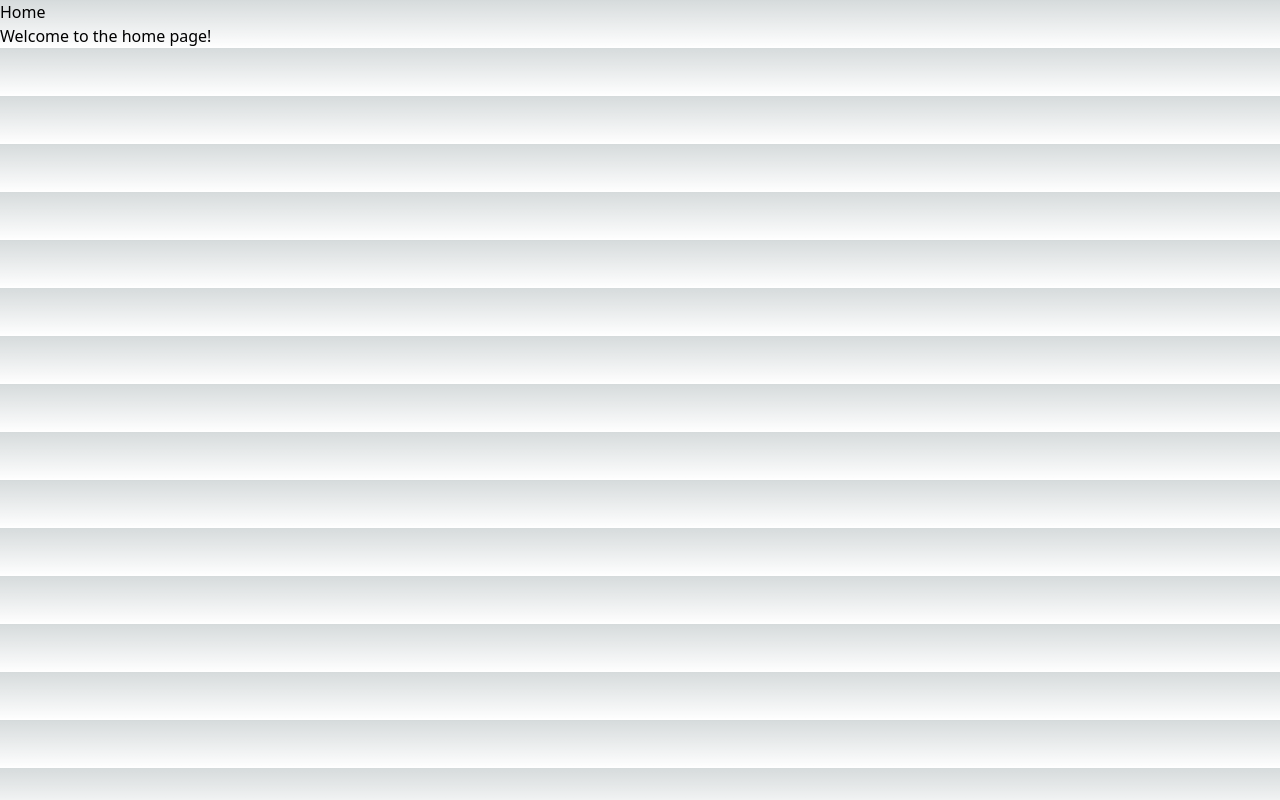
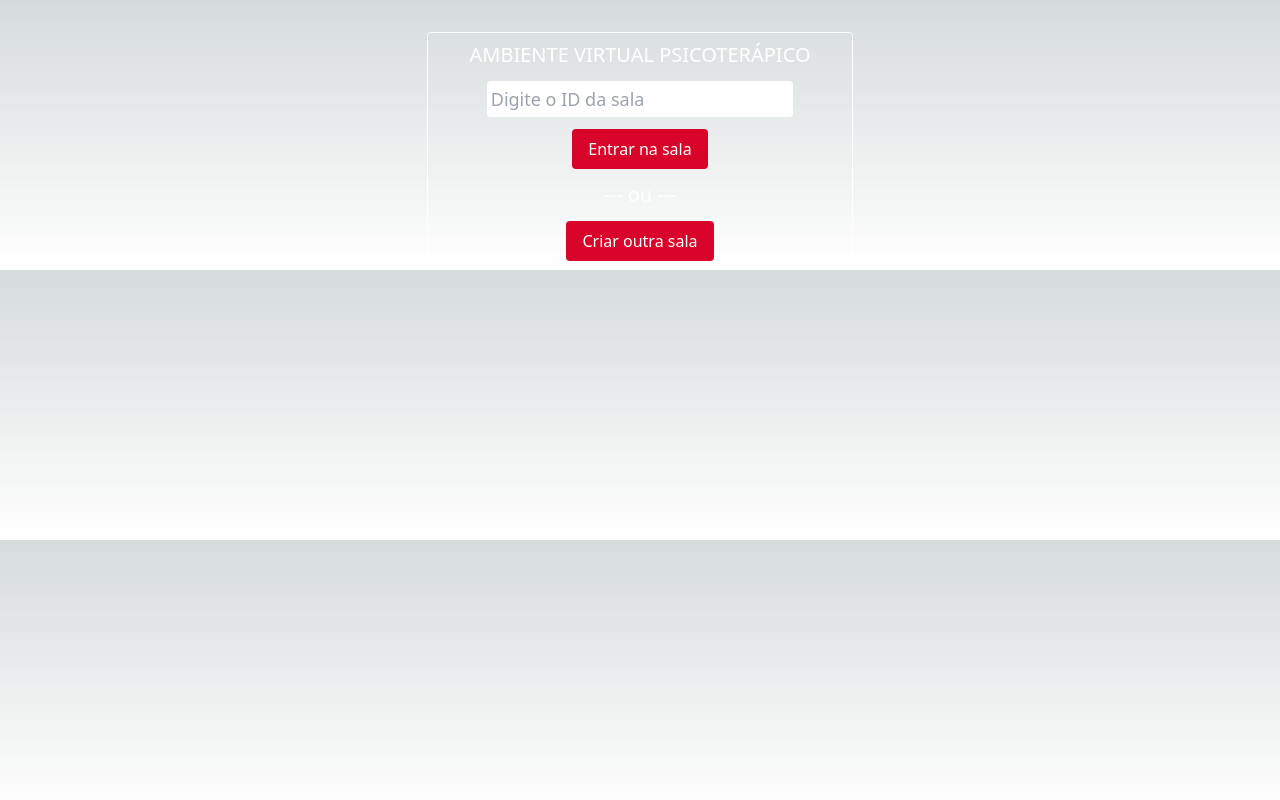
Before and after one commit to JoonMarion/ava-meeting, a Next.js app: page / in a window 1280 px wide. Built offline with nearby package versions, Linux system fonts and the light colour scheme; no server answers.

Commit message:
feats: allow devices and start local meeting

```diff
--- /dev/null
+++ b/component/Player/index.js
@@ -0,0 +1,18 @@
+import ReactPlayer from 'react-player'
+
+const Player = (props) => {
+  const { playerId, url, muted, playing } = props;
+
+  return (
+    <div>
+      <ReactPlayer
+        key={playerId}
+        url={url}
+        muted={muted}
+        playing={playing}
+      />
+    </div>
+  )
+}
+
+export default Player;
--- /dev/null
+++ b/hooks/useMediaStream.js
@@ -0,0 +1,30 @@
+import  { useState, useEffect, useRef } from "react";
+
+const useMediaStream = () => {
+  const [state, setState] = useState(null);
+
+  const isStreamSet = useRef(false);
+
+  useEffect(() => {
+    if (isStreamSet.current) return;
+    isStreamSet.current = true;
+    (async function initStream() {
+      try {
+        const stream = await navigator.mediaDevices.getUserMedia({
+          audio: true,
+          video: true,
+        });
+        console.log("Setting your stream");
+        setState(stream);
+      } catch (e) {
+        console.log("Error in Navigator..", e);
+      }
+    })();
+  }, []);
+
+  return {
+    stream: state,
+  };
+};
+
+export default useMediaStream;
--- /dev/null
+++ b/hooks/usePeer.js
@@ -0,0 +1,26 @@
+import { useEffect, useRef, useState } from "react";
+
+const usePeer = () => {
+  const [peer, setPeer] = useState(null);
+  const [myId, setMyId] = useState('');
+  const isPeerSet = useRef(false);
+
+  useEffect(() => {
+    if(isPeerSet.current) return;
+    isPeerSet.current = true;
+    (async function initPeer() {
+      const myPeer = new (await import('peerjs')).default();
+      setPeer(myPeer);
+
+      myPeer.on('open', (id) => {
+        console.log('> [peer] Your peer ID is: ', id);
+        setMyId(id);
+      });
+
+    })()
+  }, []);
+
+  return { peer, myId };
+};
+
+export default usePeer;
--- a/package.json
+++ b/package.json
@@ -10,16 +10,20 @@
   },
   "dependencies": {
     "next": "13.5.6",
+    "peerjs": "^1.5.2",
     "react": "^18",
     "react-dom": "^18",
+    "react-player": "^2.16.0",
     "socket.io": "^4.7.5",
-    "socket.io-client": "^4.7.5"
+    "socket.io-client": "^4.7.5",
+    "uuid": "^9.0.1"
   },
   "devDependencies": {
     "autoprefixer": "^10",
     "eslint": "^8",
     "eslint-config-next": "13.5.6",
     "postcss": "^8",
+    "postcss-nesting": "^12.1.2",
     "tailwindcss": "^3"
   }
 }
--- /dev/null
+++ b/pages/[roomId].js
@@ -0,0 +1,19 @@
+import { useEffect } from "react";
+import { useSocket } from "@/context/socket";
+import usePeer from "@/hooks/usePeer";
+import useMediaStream from "@/hooks/useMediaStream";
+import Player from "@/component/Player";
+
+const Room = () => {
+  const socket = useSocket();
+  const {peer, myId} = usePeer();
+  const {stream} = useMediaStream();
+
+  return (
+    <div>
+      <Player url={stream} muted playing playerId={myId}/>
+    </div>
+  )
+}
+
+export default Room;
--- a/pages/index.js
+++ b/pages/index.js
@@ -1,20 +1,40 @@
-import {useSocket } from "@/context/socket";
-import { useEffect } from "react";
-
+import React, { useState } from "react";
+import { v4 as uuidv4 } from "uuid";
+import { useRouter } from "next/navigation";
+import styles from "@/styles/home.module.css";
 
 export default function Home() {
-  const socket = useSocket();
+  const router = useRouter();
+  const [roomId, setRoomId] = useState('');
 
-  useEffect(() => {
-    socket?.on("connect", () => {
-      console.log("> [socket id]: ", socket.id);
+  const createAndJoin = () => {
+    const newRoomId = uuidv4();
+    setRoomId(newRoomId);
+    router.push(`/${newRoomId}`);
+  };
+
+  const joinRoom = () => {
+    if(roomId) {
+      router.push(`/${roomId}`);
+    } else {
+      alert('Insira um ID de sala válido!');
     }
-    )}, [socket]);
+  }
 
   return (
-    <div>
-      <h1>Home</h1>
-      <p>Welcome to the home page!</p>
+    <div className={styles.homeContainer}>
+      <h1>AMBIENTE VIRTUAL PSICOTERÁPICO</h1>
+      <div className={styles.enterRoom}>
+        <input
+          type="text"
+          placeholder="Digite o ID da sala"
+          value={roomId}
+          onChange={(e) => setRoomId(e?.target?.value)}
+        />
+        <button onClick={joinRoom}>Entrar na sala</button>
+      </div>
+        <span className={styles.separatorText}>--- ou ---</span>
+        <button onClick={createAndJoin}>Criar outra sala</button>
     </div>
-  )
+  );
 }
--- a/postcss.config.js
+++ b/postcss.config.js
@@ -1,5 +1,6 @@
 module.exports = {
   plugins: {
+    'tailwindcss/nesting': 'postcss-nesting',
     tailwindcss: {},
     autoprefixer: {},
   },
--- /dev/null
+++ b/styles/home.module.css
@@ -0,0 +1,23 @@
+.homeContainer {
+  @apply w-4/12 mx-auto p-2 border border-white rounded mt-8 text-white flex flex-col items-center;
+
+  h1 {
+    @apply text-xl text-center;
+  }
+
+  button {
+    @apply bg-buttonPrimary py-2 px-4 rounded;
+  }
+
+  .enterRoom {
+    @apply flex flex-col items-center mt-3 w-full;
+
+    input {
+      @apply text-black text-lg p-1 rounded w-9/12 mb-3;
+    }
+  }
+
+  .separatorText {
+    @apply my-3 text-xl;
+  }
+}
--- a/tailwind.config.js
+++ b/tailwind.config.js
@@ -12,6 +12,11 @@ module.exports = {
         'gradient-conic':
           'conic-gradient(from 180deg at 50% 50%, var(--tw-gradient-stops))',
       },
+      colors: {
+        prime: '#212529',
+        secondary: '#343a40',
+        buttonPrimary: '#d90429',
+      },
     },
   },
   plugins: [],
```
Also changed, not shown: component/Player/index.module.css (added), 1 other file (tests, documents, lock files or other folders).
